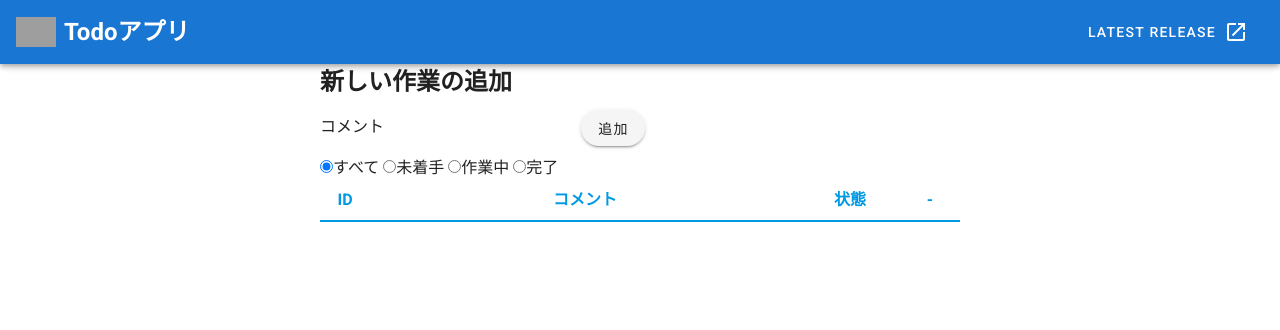
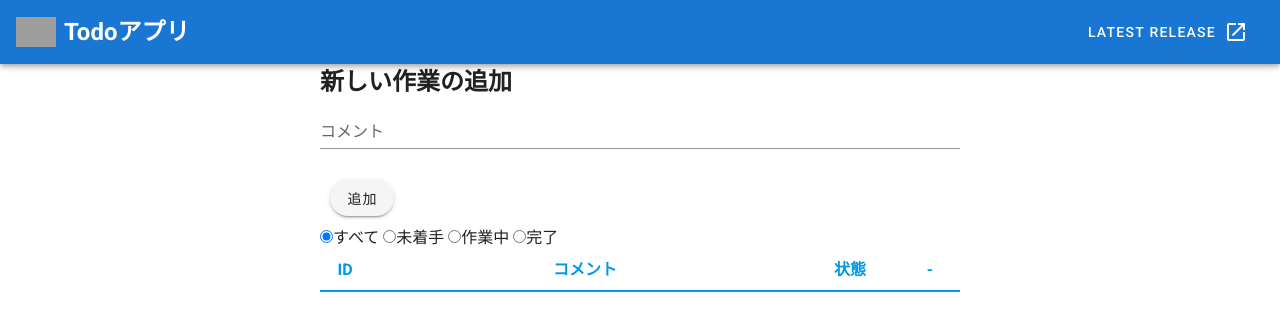
Before and after one commit to mima-k/todo-vue-app, a Vue app: page /#/ in a window 1280 px wide. Shown: the top 330 px of the page. Built offline with nearby package versions, Linux system fonts and the light colour scheme; grey boxes are pictures that could not be loaded.

Commit message:
コメント入力フォームを変更

```diff
--- a/src/components/ToDo.vue
+++ b/src/components/ToDo.vue
@@ -2,9 +2,14 @@
   <div id="todo">
     <!-- 新規登録フォーム -->
     <h2>新しい作業の追加</h2>
-    <form class="add-form" @submit.prevent="doAdd">
+    <form class="add-form" submit.prevent>
       <!-- コメント入力フォーム -->
-      コメント <input type="text" ref="comment" />
+      <!-- コメント <input type="text" ref="comment" /> -->
+      <v-text-field
+        v-model="comment"
+        ref="comment"
+        label="コメント"
+      ></v-text-field>
       <!-- 追加ボタンのモック -->
       <v-btn class="add-btn" @click="doAdd">
         追加
@@ -70,7 +75,7 @@ var todoStorage = {
 export default {
   name: "ToDo",
   props: {
-    msg: String,
+    value: { type: String },
   },
 
   // el: "#todo",
@@ -78,6 +83,7 @@ export default {
     return {
       // 使用するデータ
       todos: [],
+      comment: "",
       current: -1,
       // ★STEP11＆STEP13 各状態のラベル
       options: [
```
